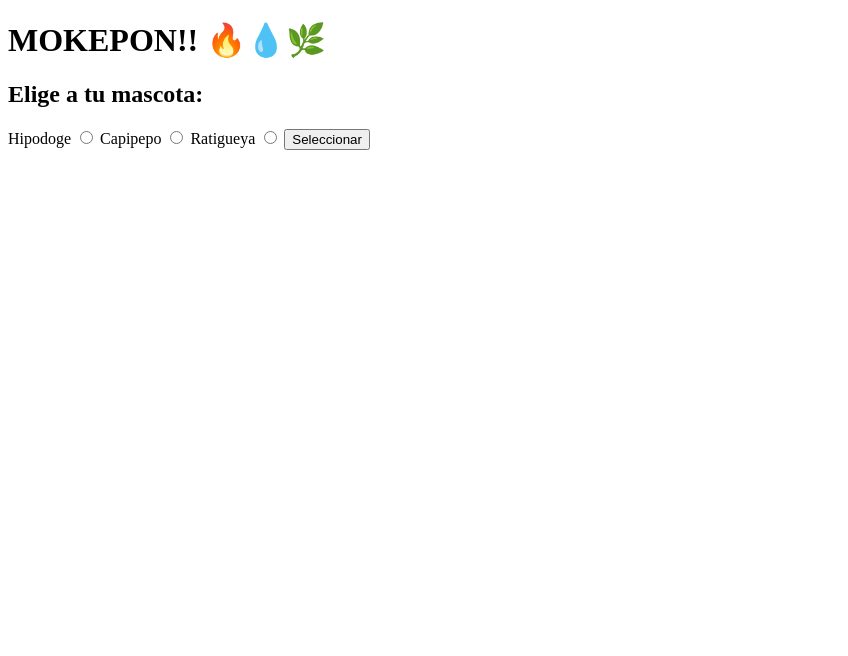
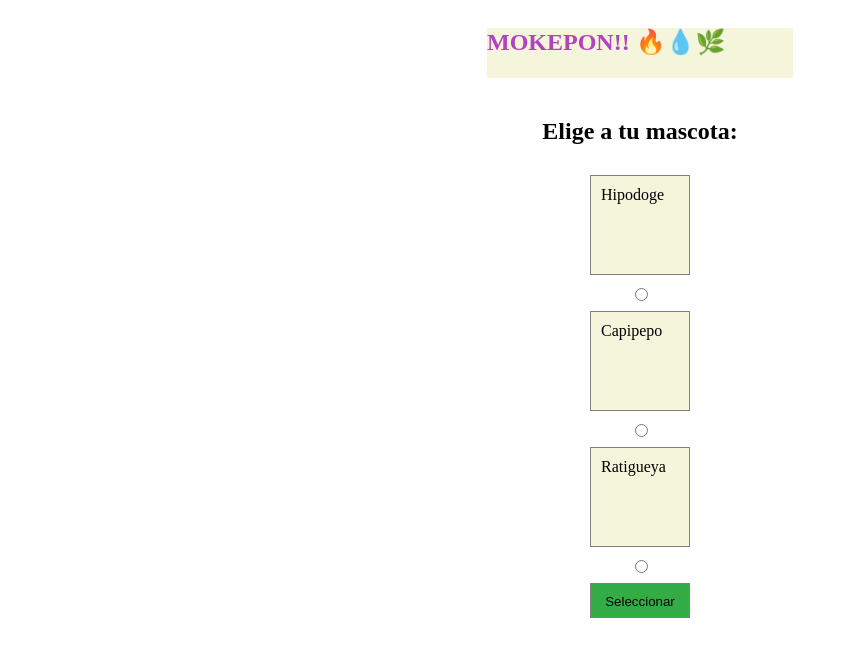
Before and after one commit to Priscy205/JuegoMokepon, a plain HTML site: page mokepon.html in a window 1280 px wide. Shown: the whole page, without its empty margins (0-848 px from the left). Drawn offline with Linux system fonts and the light colour scheme.

Commit message:
Estilo al título, a los labels y al botón seleccionar

```diff
--- /dev/null
+++ b/estilos.css
@@ -0,0 +1,33 @@
+#titulo{
+    color: #ab31b9e7;
+    width: 306px;
+    height: 50px;
+    background-color:beige;
+}
+
+#seleccionar-mascota{
+    display: flex;
+    flex-direction: column;
+    justify-content: center; /*centra los contenedores hijos*/
+    align-items: center;
+}
+
+#tarjeta-de-mokepon{
+    width: 100px;
+    height: 100px;
+    background: beige;
+    padding: 10px;
+    box-sizing: border-box;
+    margin: 10px;
+    border: 1px solid gray;
+}
+
+#boton-mascota{
+    width: 100px;
+    height: 35px;
+    background: rgb(52, 172, 70);
+    padding: 10px;
+    box-sizing: border-box;
+    margin: 10px;
+    border: 1px solid gray;
+}
--- a/mokepon.html
+++ b/mokepon.html
@@ -4,37 +4,29 @@
         <meta charset="utf-8"/>
         <title>MOKEPON!!</title>
         <script src="./js/mokepon.js"></script>
+        <link rel="stylesheet" href="./estilos.css">
     </head>
     <body>
-        <h1>MOKEPON!! 🔥💧🌿</h1>
+        <section id="seleccionar-mascota">
+            <h1 id="titulo">MOKEPON!! 🔥💧🌿</h1>
 
-        <section id="seleccionar-mascota">
             <h2>Elige a tu mascota: </h2>
 
-            <label for="hipodoge">Hipodoge</label>
+            <label id="tarjeta-de-mokepon" for="hipodoge">Hipodoge</label>
             <input type="radio" name="mascota" id="hipodoge" />
 
-            <label for="capipepo">Capipepo</label>
+            <label id="tarjeta-de-mokepon" for="capipepo">Capipepo</label>
             <input type="radio" name="mascota" id="capipepo"/>
 
-            <label for="ratigueya">Ratigueya</label>
+            <label id="tarjeta-de-mokepon" for="ratigueya">Ratigueya</label>
             <input type="radio" name="mascota" id="ratigueya" />
-
-            <!--
-            <label for="langostelvis">Langostelvis</label>
-            <input type="radio" name="mascota" id="langostelvis" />
-
-            <label for="tucapalma">Tucapalma</label>
-            <input type="radio" name="mascota" id="tucapalma"/>
-
-            <label for="pydos">Pydos</label>
-            <input type="radio" name="mascota" id="pydos" />
-            -->
 
             <button id="boton-mascota">Seleccionar</button>
         </section>
 
         <section id="seleccionar-ataque">
+            <h1 id="titulo">MOKEPON!! 🔥💧🌿</h1>
+
             <h2> Seleciona tu ataque: </h2>
 
             <p>Tu mascota <span id="mascota-jugador"></span> tiene <span id="vidas-jugador">3</span> vidas</p>
```
